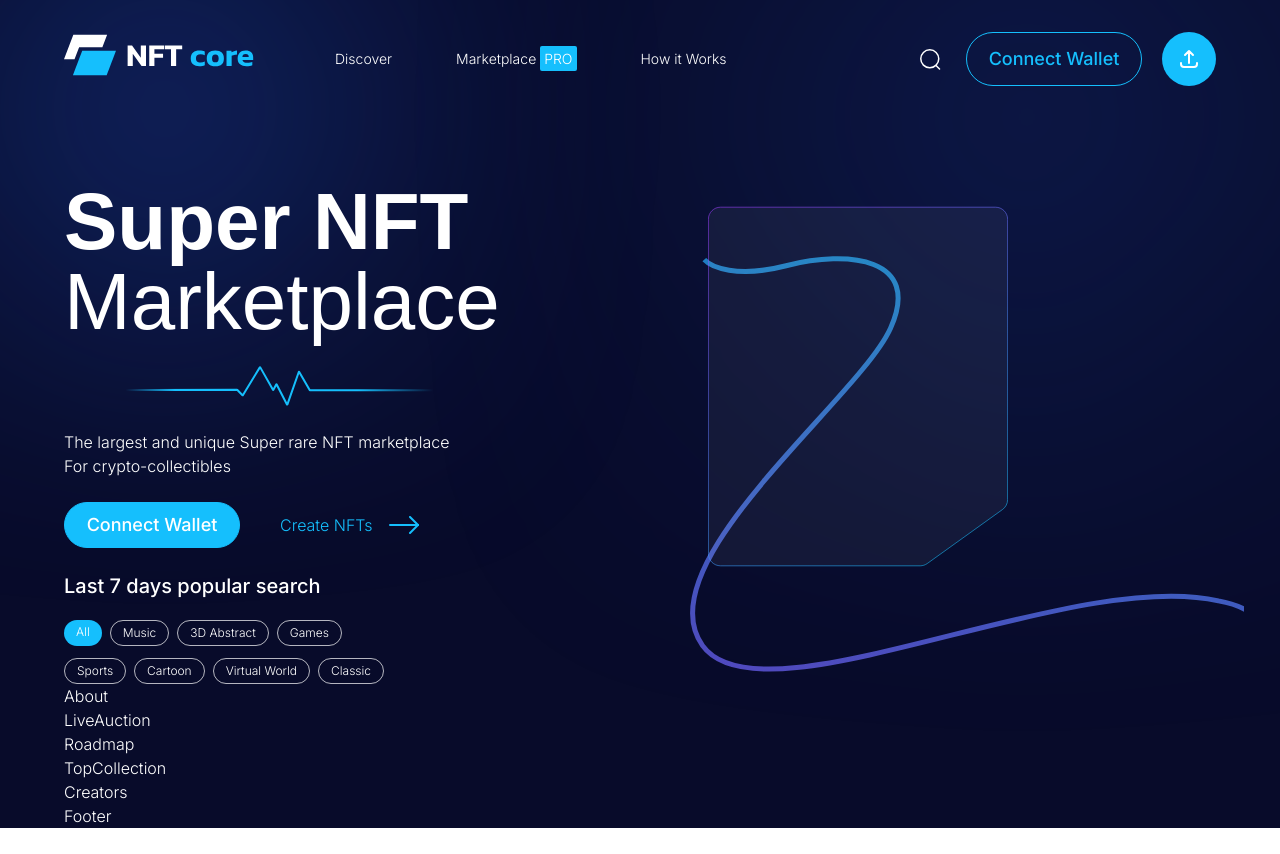
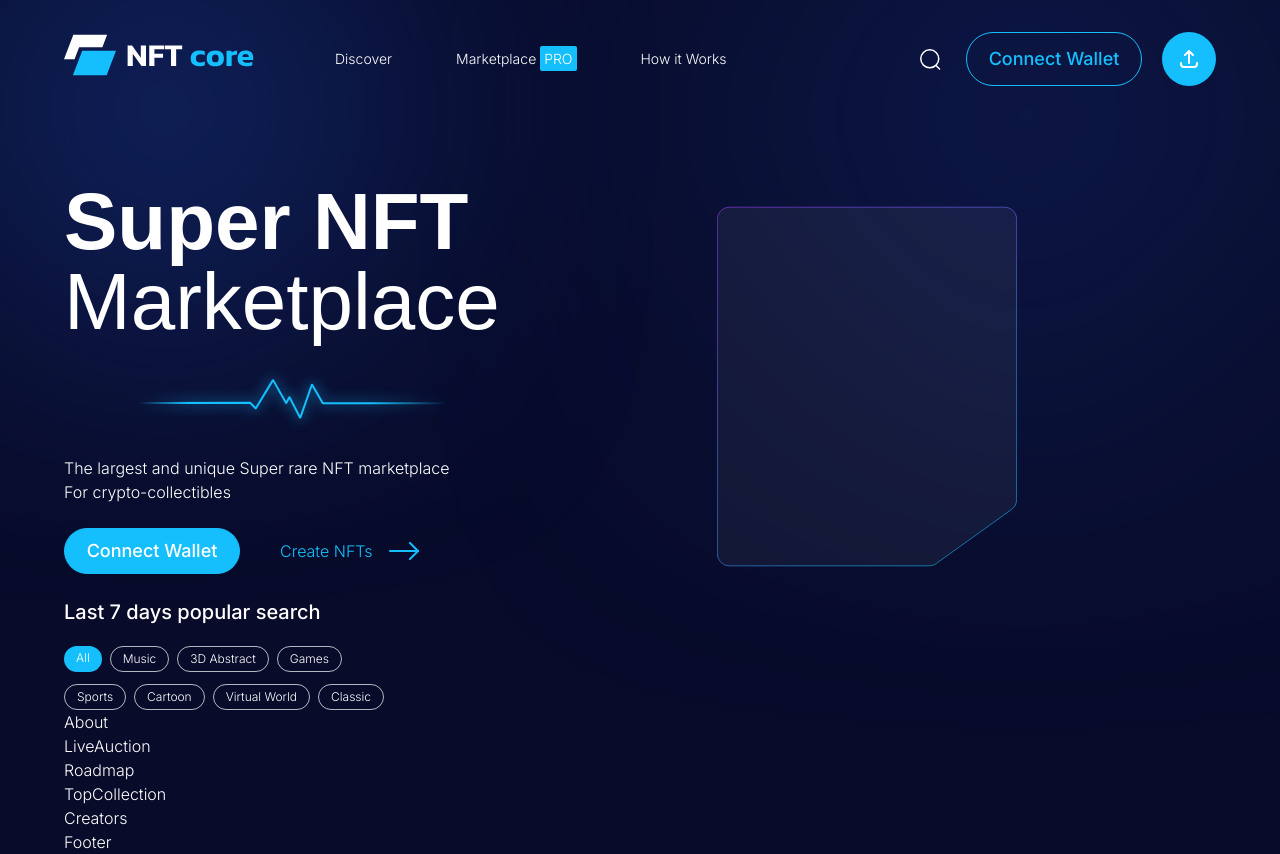
Before and after one commit to tharaka-mts/NFT-Marketplace-app, a React (Vite) app: page / in a window 1280 px wide. Before the commit the page ends 828 px from the top, so only its background shows below. Built offline with nearby package versions, Linux system fonts and the light colour scheme; a web font is replaced by a local one.

Commit message:
assets update

```diff
--- a/src/App.jsx
+++ b/src/App.jsx
@@ -17,13 +17,15 @@ const App = () => (
   <div
     className={`bg-primary w-full flex justify-center font-inter font-light ${styles.paddingX} overflow-hidden`}
   >
-    <BackgroundBubble className="-top-4 left-10 blur-[150px]" />
-    <BackgroundBubble className="-top-2 right-32 blur-[200px]" />
-    <img
-      src={vectorLine}
-      alt="vector-line"
-      className="absolute z-20 top-[16rem] right-9"
-    />
+    <div className="w-[1280px] z-20 absolute">
+      <BackgroundBubble className="-top-4 left-10 blur-[150px]" />
+      <BackgroundBubble className="-top-2 right-32 blur-[200px]" />
+      {/* <img
+        src={vectorLine}
+        alt="vector-line"
+        className="absolute top-[16rem] -right-5"
+      /> */}
+    </div>
     <div className="w-[1280px] z-50">
       <div className={`${styles.flexCenter}`}>
         <div className={`${styles.boxWidth}`}>
@@ -31,7 +33,7 @@ const App = () => (
         </div>
       </div>
 
-      <div className="text-white z-50">
+      <div className="text-white">
         <Hero />
         <About />
       </div>
--- a/tailwind.config.cjs
+++ b/tailwind.config.cjs
@@ -14,13 +14,16 @@ module.exports = {
         inter: ["Inter", "sans-serif"],
         clash: ["Clash Display", "sans-serif"],
       },
+      backgroundImage: {
+        rectangle: "url('./src/assets/rectangle.svg')",
+      },
     },
     screens: {
       xs: "480px",
       ss: "620px",
       sm: "768px",
       md: "1060px",
-      lg: "1200px",
+      lg: "1280px",
       xl: "1700px",
     },
   },
```
Also changed, not shown: src/assets/beatLine.svg, src/styles.js (line endings or trailing spaces).
